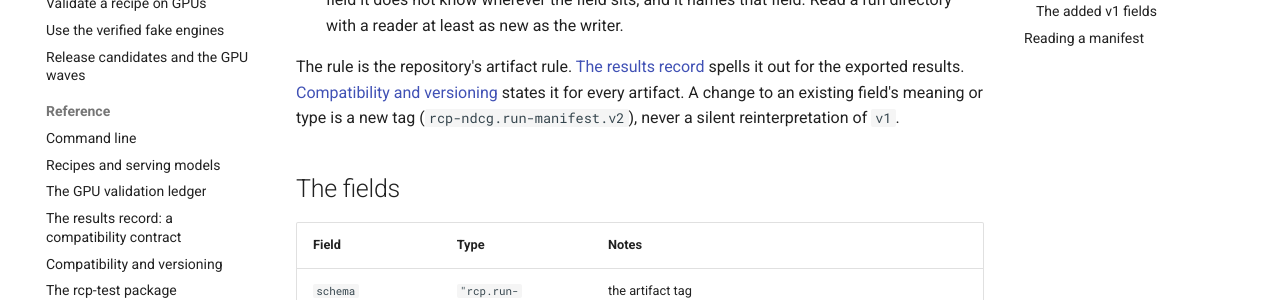
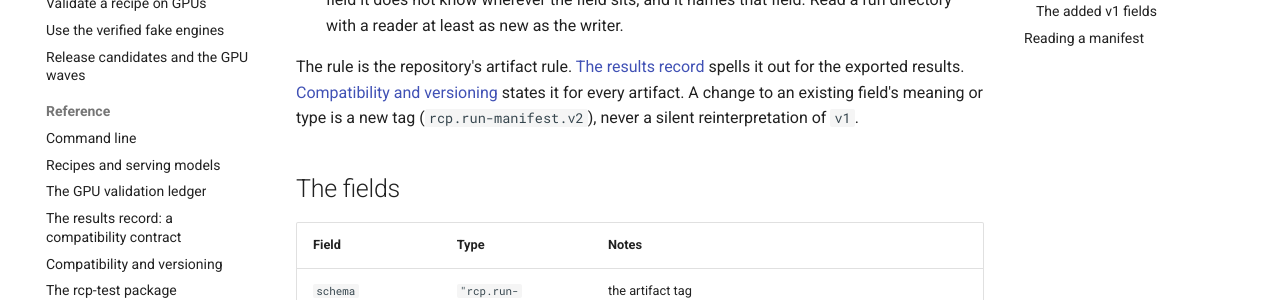
Before and after one commit to cohere-ai/rcp-ndcg, an MkDocs documentation site: the page built from docs/reference/run-manifest.md, in a window 1280 px wide and 900 px high, scrolled down 606 px. Shown: the part 151-451 px from the top of the window. Built offline with MkDocs 1.6.1 and Material for MkDocs 9.7.7, drawn with Linux system fonts in a browser that asks for light colours; comment, search, counter and statistics services are not loaded.

Commit message:
docs: the 0.0.1 leftovers say 0.1.0, and a future tag is spelled rcp.<name>.vN
The owner's disposition list, the recipe scope notes and the plugin_distribution_name
example named the version before this tag; two reference pages named a future schema bump
with the retired rcp-ndcg.<name>.vN spelling. The gemma-4-31b golden is regenerated for
the note it carries (its fingerprint is unchanged: notes are not a fingerprint input).

```diff
--- a/docs/reference/run-manifest.md
+++ b/docs/reference/run-manifest.md
@@ -26,7 +26,7 @@
 
 The rule is the repository's artifact rule. [The results record](results-record.md) spells it out for the
 exported results. [Compatibility and versioning](versioning.md#artifact-tags) states it for every artifact. A
-change to an existing field's meaning or type is a new tag (`rcp-ndcg.run-manifest.v2`), never a silent
+change to an existing field's meaning or type is a new tag (`rcp.run-manifest.v2`), never a silent
 reinterpretation of `v1`.
 
 ## The fields
@@ -83,7 +83,7 @@
 manifest = RunManifest.model_validate(
     {
         "run_id": "20260102-030405-tiny-ab12cd",
-        "code": {"package_version": "0.0.1", "python_version": "3.12", "platform": "linux"},
+        "code": {"package_version": "0.1.0", "python_version": "3.12", "platform": "linux"},
         "path": "runs/20260102-030405-tiny-ab12cd",
         "datasets": [
             {"name": "tiny", "subset": "test", "internal": False, "args": {"qrels_uri": "qrels.jsonl"}},
--- a/rcp-vllm/src/rcp_vllm/recipes/embeddinggemma-2/family.yaml
+++ b/rcp-vllm/src/rcp_vllm/recipes/embeddinggemma-2/family.yaml
@@ -13,7 +13,7 @@
 id: embeddinggemma-2
 schema_version: "1"   # the recipe file format version (the contract between rcp and rcp-vllm)
 role: embed
-input: [text, image, video]     # the checkpoint's modalities (card); audio is out of scope for 0.0.1
+input: [text, image, video]     # the checkpoint's modalities (card); audio is out of scope for 0.1.0
 licence: apache-2.0
 engine:
   name: vllm
--- a/rcp-vllm/src/rcp_vllm/recipes/gemma-4-31b/family.yaml
+++ b/rcp-vllm/src/rcp_vllm/recipes/gemma-4-31b/family.yaml
@@ -54,7 +54,7 @@
   131072, concurrency 256, decoding json_schema, image_processor gemma4,
   max_images 10, max_videos 0. Thinking OFF by default, thinking on as a declared client choice; video via
   `wire: frames` only; audio out of scope.
-  No bf16 31B sibling ships in 0.0.1: the family carries the NVFP4 release only; a bf16 sibling
+  No bf16 31B sibling ships in 0.1.0: the family carries the NVFP4 release only; a bf16 sibling
   would be a third variant with the 26B bf16's weight class (~62 GB, TP1).
   Licence: the Hub tag is `other` with `license_name: apache-license-2.0` and the card states Apache License 2.0
   ("ready for commercial/non-commercial use"); the YAML's `other` + license_name is a spelling, not a different
```
Also changed, not shown: docs/reference/api/rcp_vllm.recipe.md (+1 -1 lines), docs/reference/results-record.md (+1 -1 lines), rcp-vllm/README.md (+1 -1 lines), 3 other files.
